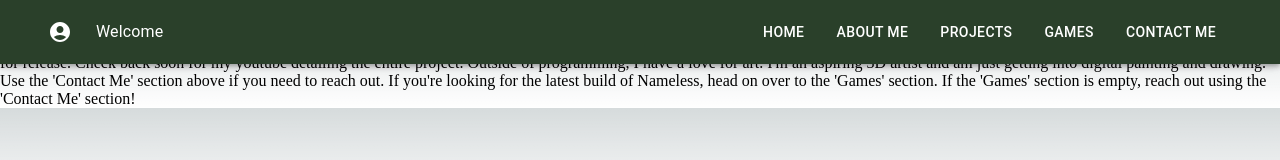
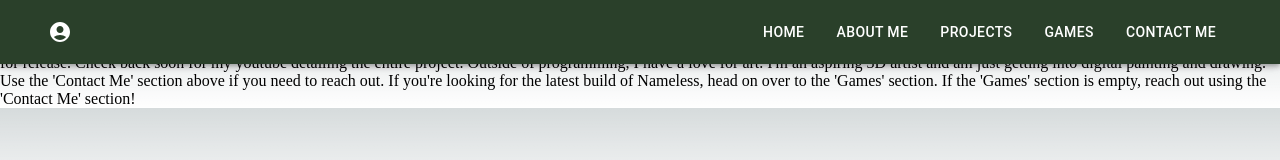
Before and after one commit to syntaxjedi/personal-website, a Next.js app: page /About in a window 1280 px wide. Shown: the top 160 px of the page. Built offline with nearby package versions, Linux system fonts and the light colour scheme.

Commit message:
build debugging

```diff
--- a/src/app/About/page.tsx
+++ b/src/app/About/page.tsx
@@ -1,4 +1,3 @@
-'use client';
 export default function About(){
     return(
     <>
--- a/src/app/_components/navbar.tsx
+++ b/src/app/_components/navbar.tsx
@@ -1,4 +1,4 @@
-'use client'
+//'use client'
 import {
     AppBar,
     Box,
@@ -17,16 +17,18 @@ import Link from "next/link"
 
 export default function NavBar(){
     const pages = [["Home", "/"], ["About Me", "About"], ["Projects", "/Projects"], ["Games", "/Games"], ["Contact Me", "/Contact"]]
+
+    /*
     const [firstRoll, setFirstRoll] = useState(true);
     const [lastRoll, setLastRoll] = useState(0)
     const [currentPage, setCurrentPage] = useState("Welcome");
 
-    /*
+
     function handleClick(clickedPage){
         setCurrentPage(clickedPage[0]);
         stateUpdate(clickedPage[1]);
     }
-    */
+
     function handleSurprise(){
         var roll;
 
@@ -69,12 +71,13 @@ export default function NavBar(){
                 return;
         }
     }
+    */
     return(<>
         <AppBar position="fixed" sx={{bgcolor: '#2a402a'/* themeOptions.palette.primary.main */}}>
             <Container maxWidth="xl">
                 <Toolbar sx={{display: "flex", justifyContent: "flex-end"}}>
-                    <AccountCircleIcon sx={{mr: 3}} onClick={handleSurprise}/>
-                    <Typography sx={{mr: 'auto'}}>{currentPage}</Typography>
+                    <AccountCircleIcon sx={{mr: 3}}/*  onClick={handleSurprise} *//>
+                    <Typography sx={{mr: 'auto'}}>{/* {currentPage} */}</Typography>
                     <Box>
                         {pages.map((page)=>(
                             <Link key={page[0]} href={page[1]} prefetch={true}>
```
